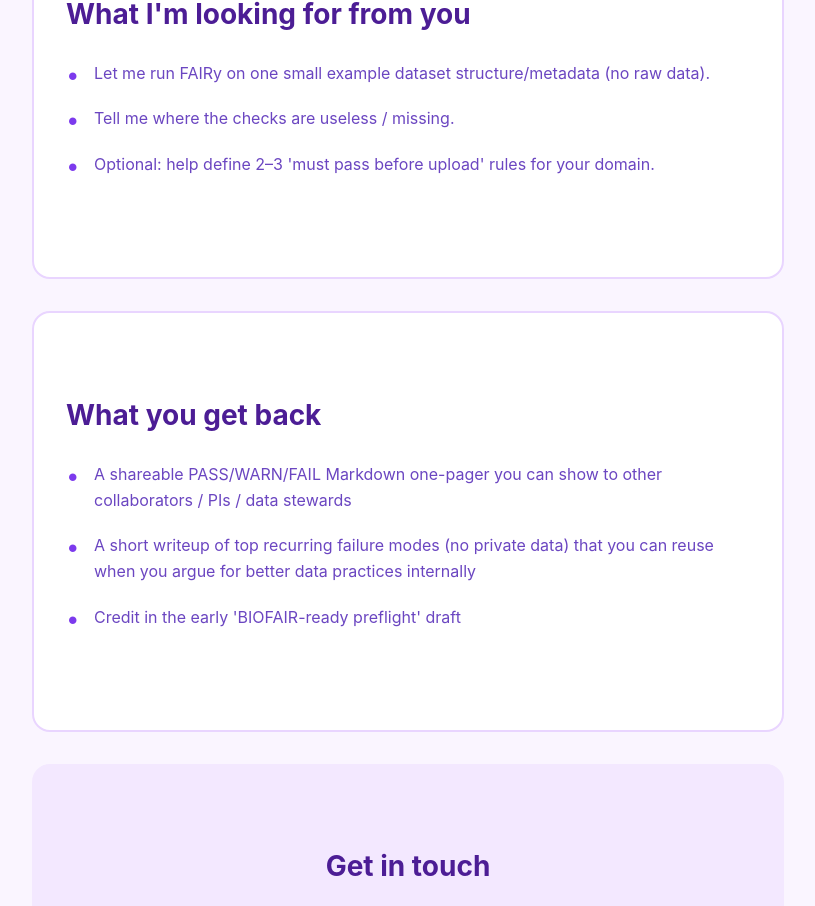
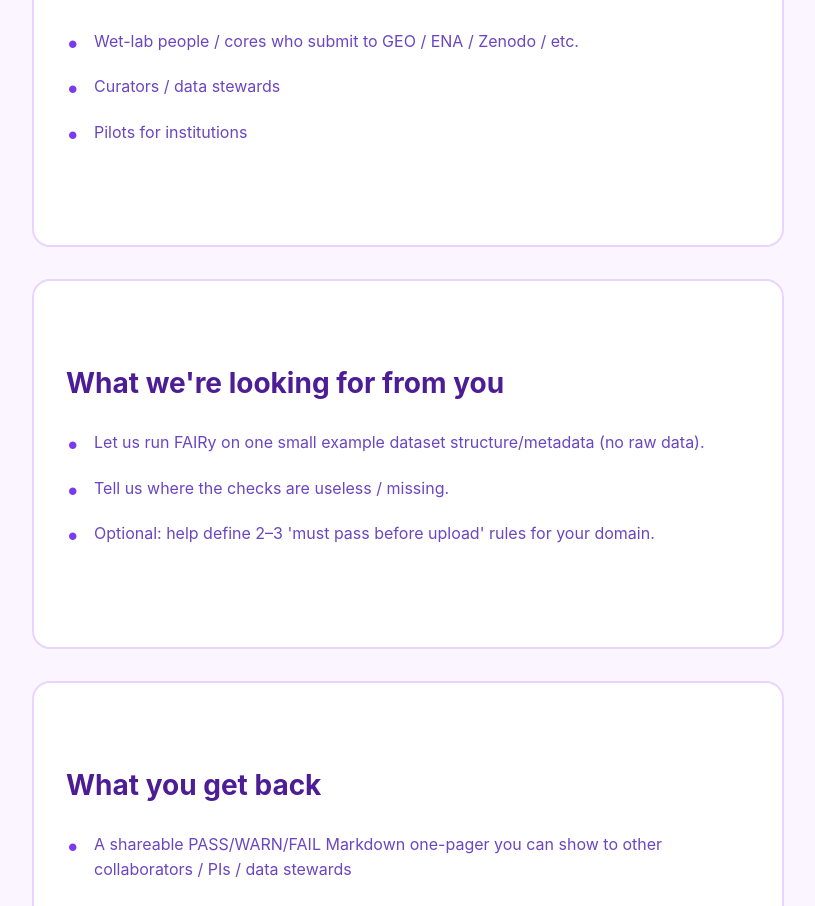
Before and after one commit to yuummmer/fairy-site, a Next.js app: page /biofair in a window 1280 px wide. Shown: the part 567-1473 px from the top of the page, without its empty margins (232-1047 px from the left). Built offline with nearby package versions, Linux system fonts and the light colour scheme.

Commit message:
biofair: restore 'who we need' section and switch to collective voice; update subheadline

```diff
--- a/src/app/biofair/page.tsx
+++ b/src/app/biofair/page.tsx
@@ -299,20 +299,38 @@ export default function BiofairPage() {
         <section className="hero">
           <h1>BIOFAIR pilot interest</h1>
           <p className="subheadline">
-            FAIRy is a local, repo-agnostic preflight and shareable attestation to reduce late-stage submission bounces. I'm looking for 1–2 pilot partners across molecular biology and environmental / ecological data to help define a minimal 'BIOFAIR-ready' rulepack.
+            FAIRy is a local preflight checker. We’re looking for 1–2 partners to co-develop tiny readiness rulepacks. As BIOFAIR publishes its roadmap, FAIRy can serve as a small, testable piece of it.
           </p>
         </section>
 
-        {/* What I'm Asking */}
+        {/* Who We Need */}
         <section className="content-section">
           <div className="section-inner">
-            <h2 className="section-title">What I'm looking for from you</h2>
+            <h2 className="section-title">Who we need (any domain welcome)</h2>
             <ul className="bullet-list">
               <li className="bullet-item">
-                <span className="bullet-text">Let me run FAIRy on one small example dataset structure/metadata (no raw data).</span>
+                <span className="bullet-text">Wet-lab people / cores who submit to GEO / ENA / Zenodo / etc.</span>
               </li>
               <li className="bullet-item">
-                <span className="bullet-text">Tell me where the checks are useless / missing.</span>
+                <span className="bullet-text">Curators / data stewards</span>
+              </li>
+              <li className="bullet-item">
+                <span className="bullet-text">Pilots for institutions</span>
+              </li>
+            </ul>
+          </div>
+        </section>
+
+        {/* What we're looking for */}
+        <section className="content-section">
+          <div className="section-inner">
+            <h2 className="section-title">What we're looking for from you</h2>
+            <ul className="bullet-list">
+              <li className="bullet-item">
+                <span className="bullet-text">Let us run FAIRy on one small example dataset structure/metadata (no raw data).</span>
+              </li>
+              <li className="bullet-item">
+                <span className="bullet-text">Tell us where the checks are useless / missing.</span>
               </li>
               <li className="bullet-item">
                 <span className="bullet-text">Optional: help define 2–3 'must pass before upload' rules for your domain.</span>
@@ -345,14 +363,14 @@ export default function BiofairPage() {
             <h2 className="section-title" style={{ textAlign: 'center' }}>Get in touch</h2>
 
             <div className="contact-email">
-              <p style={{ marginBottom: '0.5rem', color: '#6b46c1' }}>Email me directly:</p>
+              <p style={{ marginBottom: '0.5rem', color: '#6b46c1' }}>Email us directly:</p>
               <a href="mailto:hello@datadabra.com">hello@datadabra.com</a>
             </div>
 
             <div className="biofair-form">
               {submitted ? (
                 <div className="success-message">
-                  <p>Thank you for your interest! I'll be in touch soon.</p>
+                  <p>Thank you for your interest! We'll be in touch soon.</p>
                 </div>
               ) : (
                 <>
```
